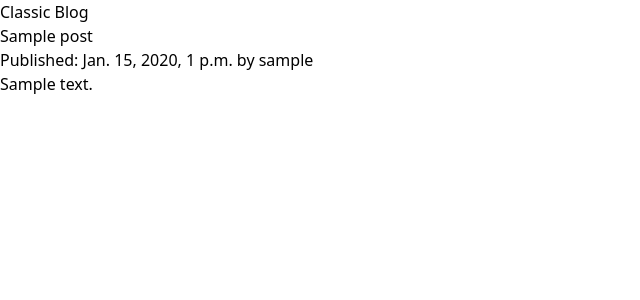
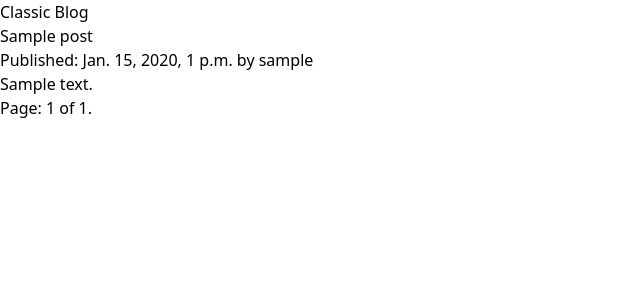
Before and after one commit to thanderoy/Bento-Box-Blog, a Django app: page /blog/ in a window 1280 px wide. Shown: the top 300 px of the page, without its empty margins (0-640 px from the left). Run offline with Django 4.2, Linux system fonts and the light colour scheme; tables that the repository leaves empty hold one stand-in row (values such as "Sample post"); some libraries are stand-ins or nearby versions.

Commit message:
Add Basic Pagination

```diff
--- a/apps/blog/views.py
+++ b/apps/blog/views.py
@@ -1,10 +1,32 @@
+from django.core.paginator import EmptyPage, PageNotAnInteger, Paginator
 from django.shortcuts import get_object_or_404, render
+# from django.views.generic import ListView
 
 from .models import Post
 
 
+# class PostListView(ListView):
+#
+#     queryset = Post.published.all()
+#     context_object_name = 'posts'
+#     paginate_by = 3
+#     template_name = 'blog/post/list.html'
+
+
 def post_list(request):
-    posts = Post.published.all()
+    posts_raw = Post.published.all()
+
+    paginator = Paginator(posts_raw, 3)
+    page_number = request.GET.get('page', 1)
+
+    try:
+        posts = paginator.page(page_number)
+    except PageNotAnInteger:
+        # If non-integer values, render first page.
+        posts = paginator.page(1)
+    except EmptyPage:
+        # If no next page, render last page.
+        posts = paginator.page(paginator.num_pages)
 
     context = {'posts': posts}
     return render(request, 'blog/post/list.html', context)
--- a/apps/templates/blog/post/list.html
+++ b/apps/templates/blog/post/list.html
@@ -20,4 +20,5 @@
     {% endfor %}
 
 </section>
+{% include "pagination.html" with page=posts %}
 {% endblock content %}
--- /dev/null
+++ b/apps/templates/pagination.html
@@ -0,0 +1,19 @@
+<section>
+    <div>
+        <span>
+
+            {% if page.has_previous %}
+                <a href="?page={{ page.previous_page_number }}">Previous</a>
+            {% endif %}
+
+            <span>
+                Page: {{ page.number }} of {{ page.paginator.num_pages }}.
+            </span>
+
+            {% if page.has_next %}
+                <a href="?page={{ page.next_page_number }}">Next</a>
+            {% endif %}
+
+        </span>
+    </div>
+</section>
```
